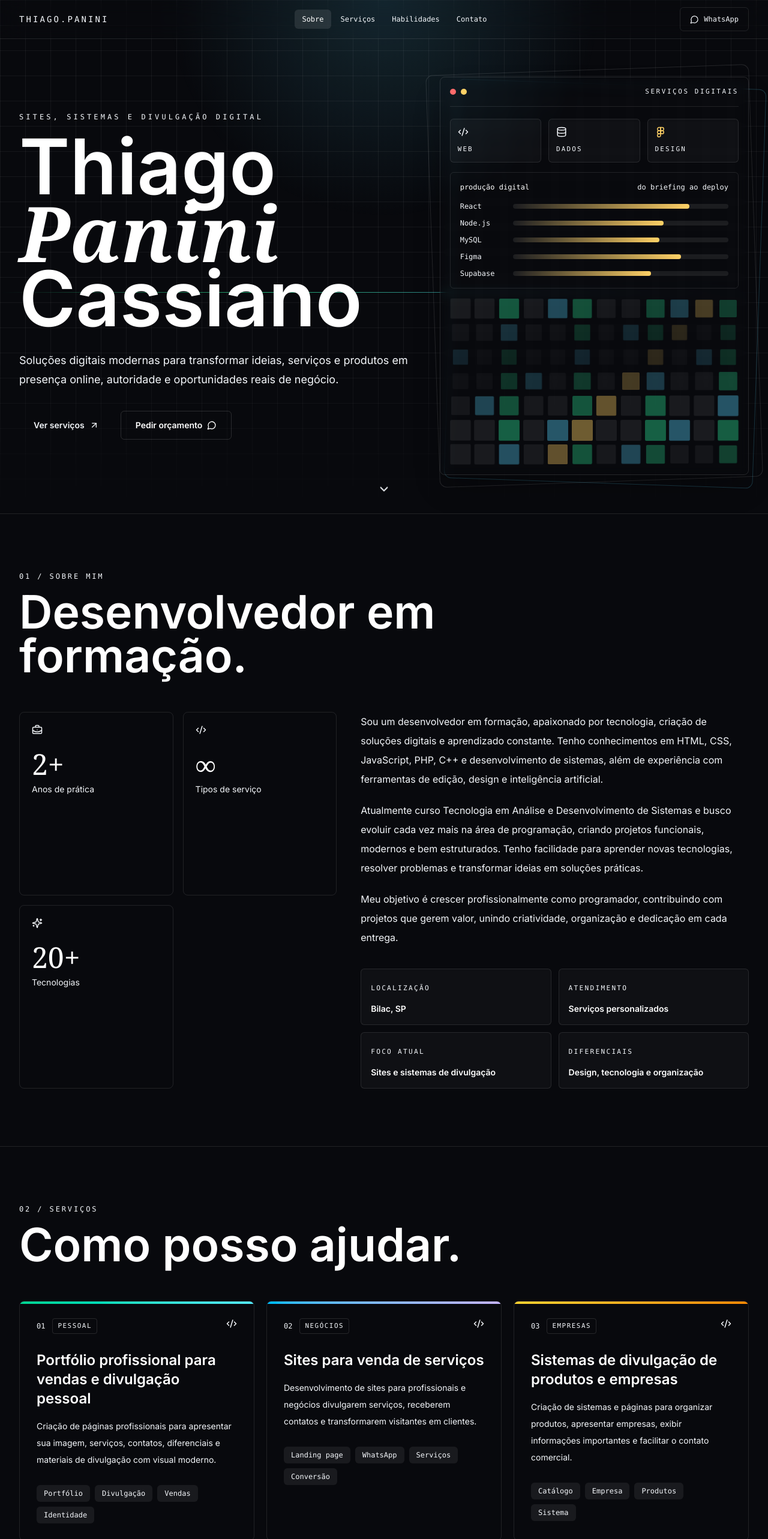
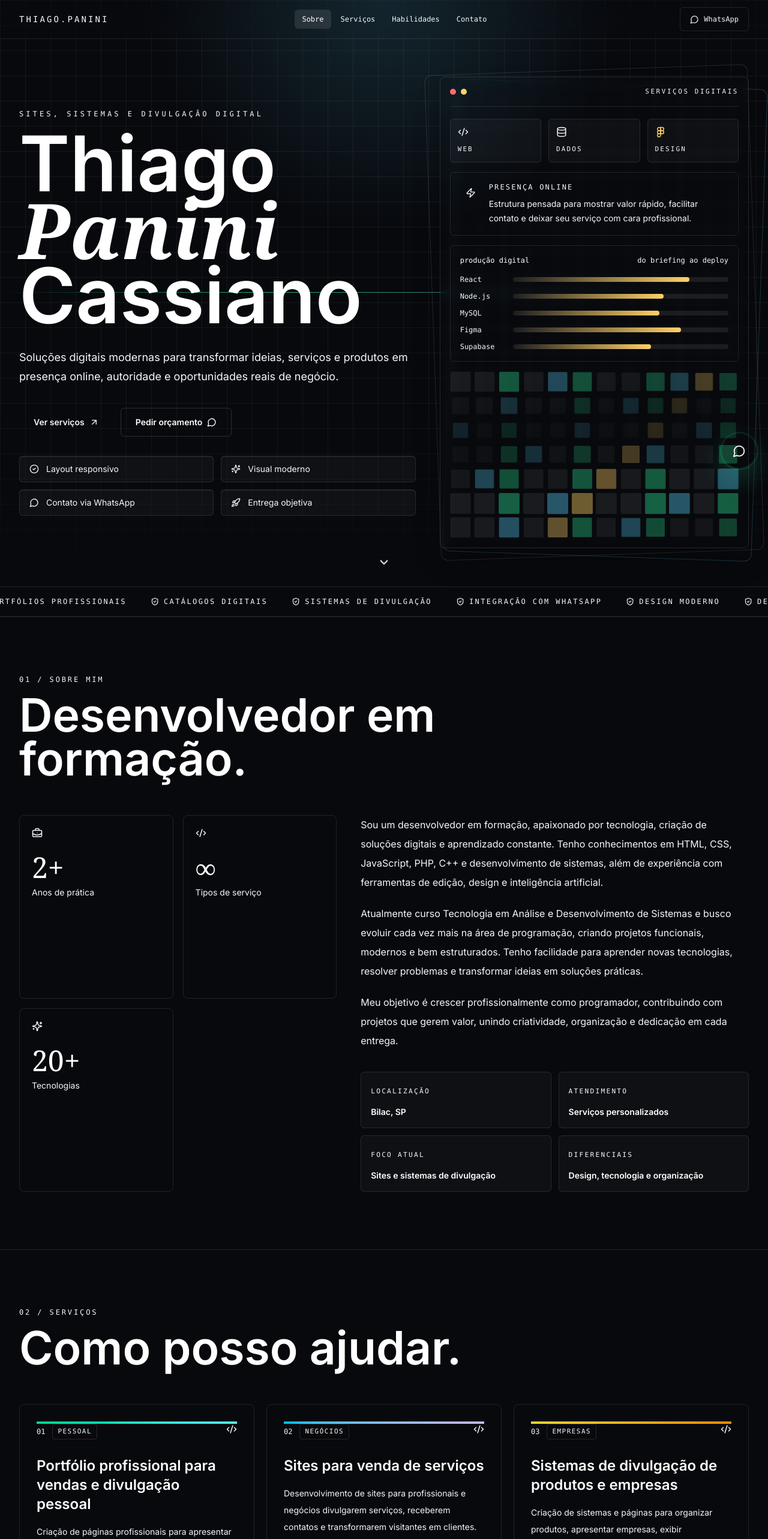
Before and after one commit to cassdev-TPC/meu_portifolio_dev, a React (Vite) app: page / in a window 1280 px wide. Shown: the top 2566 px of the page at 60% size. Built offline with nearby package versions, Linux system fonts and the light colour scheme.

Commit message:
Add modern visual elements

```diff
--- a/src/app/App.tsx
+++ b/src/app/App.tsx
@@ -2,6 +2,7 @@ import { useEffect, useState, type ReactNode } from "react";
 import {
   ArrowUpRight,
   BriefcaseBusiness,
+  CheckCircle2,
   ChevronDown,
   Code2,
   Database,
@@ -13,7 +14,10 @@ import {
   Menu,
   MessageCircle,
   Phone,
+  Rocket,
+  ShieldCheck,
   Sparkles,
+  Zap,
   X,
 } from "lucide-react";
 import { motion, useScroll, useSpring } from "motion/react";
@@ -87,6 +91,24 @@ const TECH_RADAR = [
   { label: "Supabase", value: 64 },
 ];
 
+const TRUST_BADGES = [
+  { label: "Layout responsivo", icon: CheckCircle2 },
+  { label: "Visual moderno", icon: Sparkles },
+  { label: "Contato via WhatsApp", icon: MessageCircle },
+  { label: "Entrega objetiva", icon: Rocket },
+];
+
+const MARQUEE_ITEMS = [
+  "Sites responsivos",
+  "Landing pages",
+  "Portfólios profissionais",
+  "Catálogos digitais",
+  "Sistemas de divulgação",
+  "Integração com WhatsApp",
+  "Design moderno",
+  "Deploy online",
+];
+
 function getSectionId(item: string) {
   return item
     .normalize("NFD")
@@ -138,6 +160,15 @@ export default function App() {
   return (
     <div className="min-h-screen overflow-x-hidden bg-background text-foreground selection:bg-primary/30">
       <motion.div className="fixed left-0 right-0 top-0 z-[60] h-1 origin-left bg-primary" style={{ scaleX }} />
+      <a
+        href={WHATSAPP_URL}
+        target="_blank"
+        rel="noopener noreferrer"
+        aria-label="Chamar no WhatsApp"
+        className="floating-whatsapp fixed bottom-5 right-5 z-50 hidden h-14 w-14 items-center justify-center rounded-full bg-primary text-primary-foreground shadow-[0_18px_45px_rgba(49,242,161,0.24)] transition hover:-translate-y-1 sm:inline-flex"
+      >
+        <MessageCircle size={22} />
+      </a>
 
       <nav className="fixed inset-x-0 top-0 z-50 border-b border-white/10 bg-background/78 backdrop-blur-xl">
         <div className="mx-auto flex h-16 max-w-7xl items-center justify-between px-4 sm:px-6 lg:px-8">
@@ -242,6 +273,20 @@ export default function App() {
                   Pedir orçamento <MessageCircle size={16} />
                 </a>
               </div>
+              <div className="mt-8 grid gap-3 sm:grid-cols-2">
+                {TRUST_BADGES.map(({ label, icon: Icon }, index) => (
+                  <motion.div
+                    key={label}
+                    initial={{ opacity: 0, y: 16 }}
+                    animate={{ opacity: 1, y: 0 }}
+                    transition={{ duration: 0.45, delay: 0.25 + index * 0.08 }}
+                    className="glass-chip inline-flex min-h-11 items-center gap-3 rounded-md border border-white/10 bg-white/[0.035] px-4 text-sm text-foreground/85"
+                  >
+                    <Icon className="text-primary" size={16} />
+                    {label}
+                  </motion.div>
+                ))}
+              </div>
             </motion.div>
 
             <motion.div
@@ -276,6 +321,21 @@ export default function App() {
                         </p>
                       </div>
                     ))}
+                  </div>
+
+                  <div className="rounded-md border border-primary/20 bg-primary/[0.06] p-4">
+                    <div className="flex items-start gap-3">
+                      <span className="grid h-9 w-9 shrink-0 place-items-center rounded-md bg-primary text-primary-foreground">
+                        <Zap size={17} />
+                      </span>
+                      <div>
+                        <p className="font-mono text-xs uppercase tracking-[0.18em] text-primary">presença online</p>
+                        <p className="mt-2 text-sm leading-6 text-foreground/80">
+                          Estrutura pensada para mostrar valor rápido, facilitar contato e deixar seu serviço com cara
+                          profissional.
+                        </p>
+                      </div>
+                    </div>
                   </div>
 
                   <div className="rounded-md border border-white/10 bg-background/70 p-4">
@@ -318,6 +378,20 @@ export default function App() {
             <ChevronDown className="animate-bounce" size={22} />
           </button>
         </section>
+
+        <div className="border-y border-white/10 bg-secondary/35 py-4">
+          <div className="modern-marquee flex overflow-hidden">
+            {[...MARQUEE_ITEMS, ...MARQUEE_ITEMS].map((item, index) => (
+              <span
+                key={`${item}-${index}`}
+                className="mx-5 inline-flex shrink-0 items-center gap-2 font-mono text-xs uppercase tracking-[0.2em] text-muted-foreground"
+              >
+                <ShieldCheck className="text-primary" size={14} />
+                {item}
+              </span>
+            ))}
+          </div>
+        </div>
 
         <AnimatedSection id="sobre" eyebrow="01 / Sobre Mim" title="Desenvolvedor em formação.">
           <div className="grid gap-10 lg:grid-cols-[0.9fr_1.1fr]">
@@ -376,7 +450,7 @@ export default function App() {
                 variants={sectionReveal}
                 transition={{ duration: 0.5, delay: index * 0.08 }}
                 whileHover={{ y: -8 }}
-                className="group relative overflow-hidden rounded-lg border border-white/10 bg-card p-5 sm:p-7"
+                className="modern-service-card group relative overflow-hidden rounded-lg border border-white/10 bg-card p-5 sm:p-7"
               >
                 <div className={`absolute inset-x-0 top-0 h-1 bg-gradient-to-r ${service.accent}`} />
                 <div className="mb-7 flex items-start justify-between gap-4">
--- a/src/styles/theme.css
+++ b/src/styles/theme.css
@@ -215,6 +215,56 @@
     z-index: 1;
   }
 
+  .glass-chip {
+    position: relative;
+    overflow: hidden;
+    box-shadow: inset 0 1px 0 rgba(255, 255, 255, 0.08);
+  }
+
+  .glass-chip::after {
+    position: absolute;
+    inset: 0;
+    content: "";
+    background: linear-gradient(120deg, transparent, rgba(255, 255, 255, 0.1), transparent);
+    transform: translateX(-120%);
+    animation: chipShine 5.4s ease-in-out infinite;
+  }
+
+  .modern-marquee {
+    width: max-content;
+    animation: marqueeSlide 26s linear infinite;
+  }
+
+  .modern-service-card::before {
+    position: absolute;
+    inset: -1px;
+    content: "";
+    z-index: 0;
+    opacity: 0;
+    background:
+      radial-gradient(circle at var(--mouse-x, 50%) var(--mouse-y, 0%), rgba(49, 242, 161, 0.18), transparent 32%),
+      linear-gradient(135deg, rgba(91, 216, 255, 0.1), transparent 45%);
+    transition: opacity 220ms ease;
+  }
+
+  .modern-service-card:hover::before {
+    opacity: 1;
+  }
+
+  .modern-service-card > * {
+    position: relative;
+    z-index: 1;
+  }
+
+  .floating-whatsapp::before {
+    position: absolute;
+    content: "";
+    inset: -6px;
+    border-radius: 999px;
+    border: 1px solid rgba(49, 242, 161, 0.36);
+    animation: pulseRing 2.4s ease-out infinite;
+  }
+
   .data-stream span {
     aspect-ratio: 1;
     border-radius: 2px;
@@ -259,6 +309,37 @@
   }
 }
 
+@keyframes chipShine {
+  0%,
+  45% {
+    transform: translateX(-120%);
+  }
+  70%,
+  100% {
+    transform: translateX(120%);
+  }
+}
+
+@keyframes marqueeSlide {
+  from {
+    transform: translateX(0);
+  }
+  to {
+    transform: translateX(-50%);
+  }
+}
+
+@keyframes pulseRing {
+  0% {
+    opacity: 0.78;
+    transform: scale(0.92);
+  }
+  100% {
+    opacity: 0;
+    transform: scale(1.35);
+  }
+}
+
 @media (prefers-reduced-motion: reduce) {
   *,
   *::before,
```
